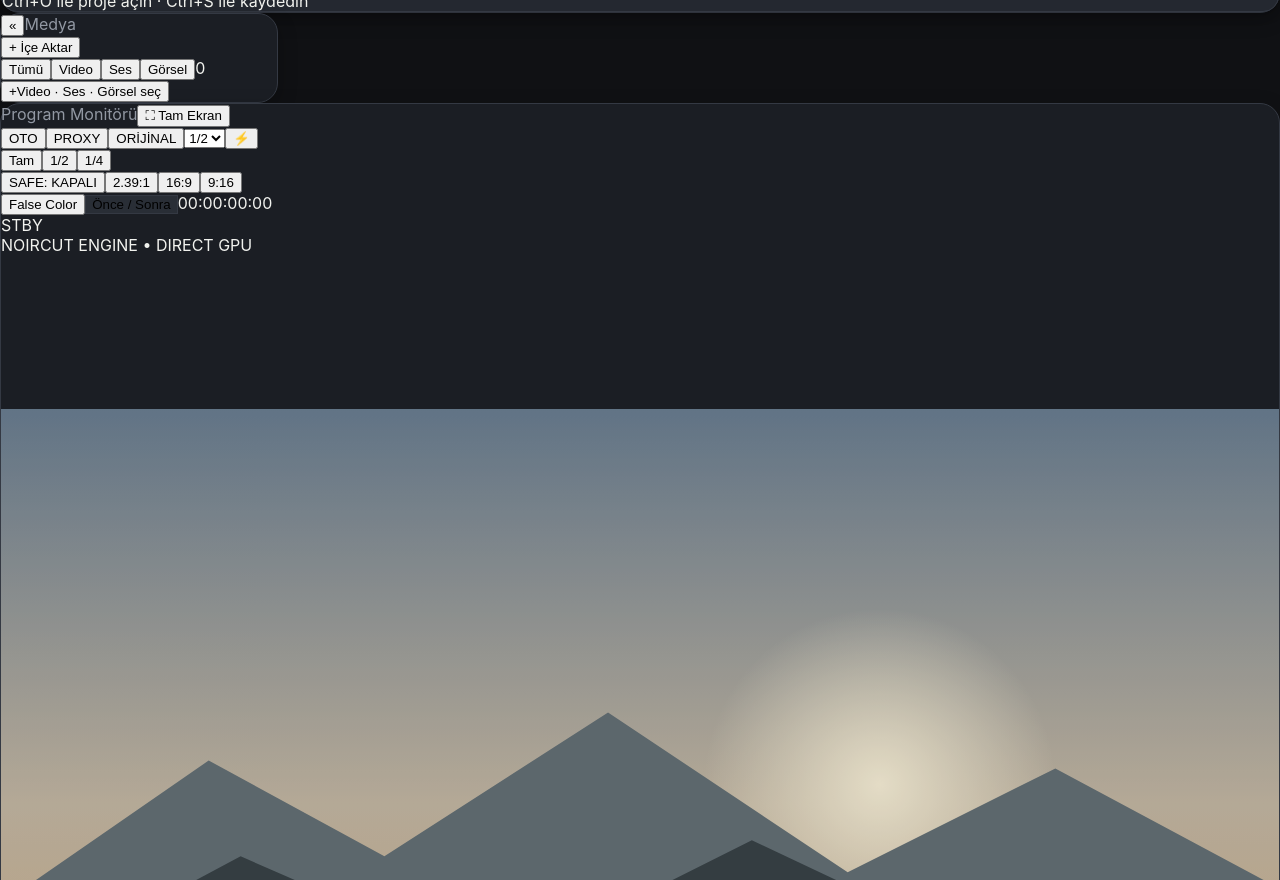
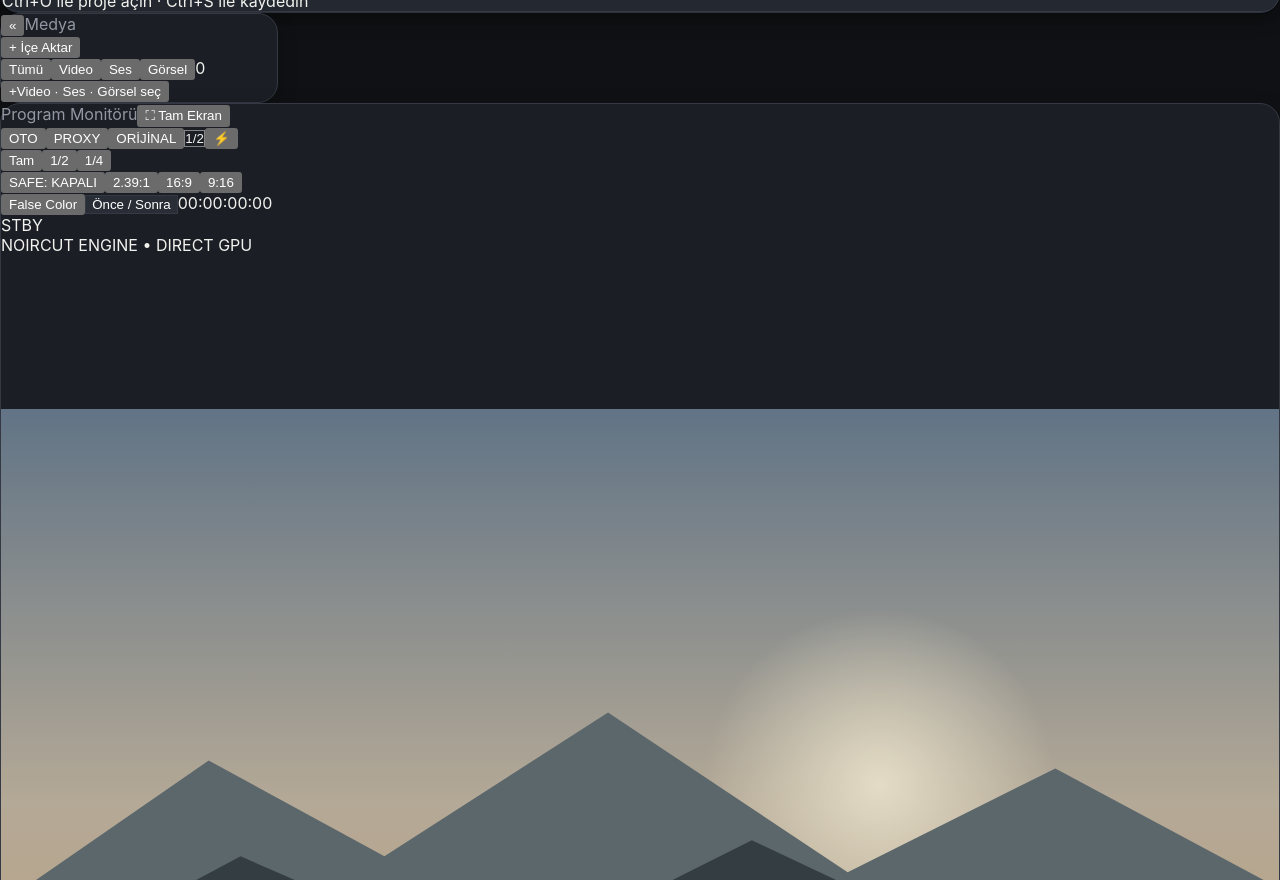
Before and after one commit to lakhermony/NoirCut, a React (Vite) app in the folder src/renderer/: page / in a window 1280 px wide. Shown: the part 1920-2800 px from the top of the page. Built offline with nearby package versions, Linux system fonts and the light colour scheme; a web font is replaced by a local one.

Commit message:
fix(ui): force dark theme styling on native select dropdowns in WebKitGTK

```diff
--- a/src/renderer/src/components/Monitor.tsx
+++ b/src/renderer/src/components/Monitor.tsx
@@ -691,11 +691,12 @@ export default function Monitor({
                   value={proxyScale}
                   onChange={(e) => onProxyScaleChange(e.target.value as ProxyResolutionScale)}
                   title="Proxy Üretim Çözünürlük Ölçeği (1/2 · 1/4 · 1/8)"
-                  className="ml-0.5 cursor-pointer rounded-full bg-black/35 px-1.5 py-0.5 font-mono text-[8.5px] text-white/85 outline-none"
+                  style={{ colorScheme: 'dark' }}
+                  className="ml-0.5 cursor-pointer appearance-none rounded-full border border-white/10 bg-[#181b21] px-2 py-0.5 text-center font-mono text-[8.5px] font-semibold text-white/90 outline-none transition hover:border-[var(--accent)]/60"
                 >
-                  <option value="1/2">1/2</option>
-                  <option value="1/4">1/4</option>
-                  <option value="1/8">1/8</option>
+                  <option value="1/2" className="bg-[#181b21] text-white">1/2</option>
+                  <option value="1/4" className="bg-[#181b21] text-white">1/4</option>
+                  <option value="1/8" className="bg-[#181b21] text-white">1/8</option>
                 </select>
               )}
               {onBatchProxyGenerate && (
--- a/src/renderer/src/index.css
+++ b/src/renderer/src/index.css
@@ -303,3 +303,20 @@ input[type='range']::-webkit-slider-thumb:active {
   box-shadow: 0 0 0 4px var(--accent-soft, rgba(183, 227, 106, 0.28)), 0 0 12px var(--accent-glow, rgba(183, 227, 106, 0.45));
   transform: scale(1.22);
 }
+
+/* WebKitGTK / Tauri üzerinde native <select> kutularının beyaz GTK temasıyla çizilmesini engelle */
+:root {
+  color-scheme: dark;
+}
+
+select {
+  -webkit-appearance: none;
+  appearance: none;
+  background-color: var(--bg-panel, #181b21);
+  color: var(--text-primary, #f1f2ee);
+}
+
+select option {
+  background-color: var(--bg-panel, #181b21);
+  color: var(--text-primary, #f1f2ee);
+}
```
